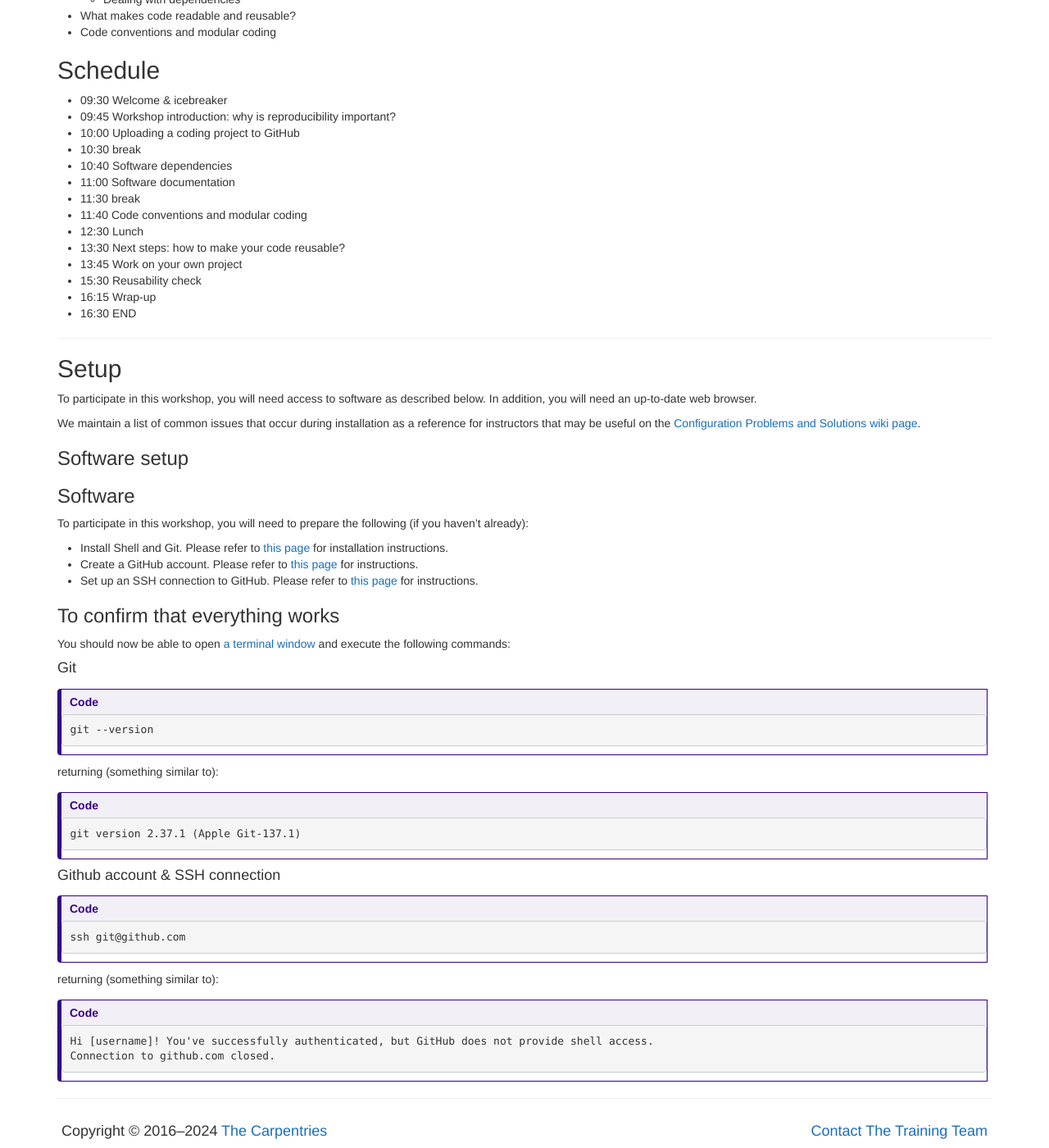
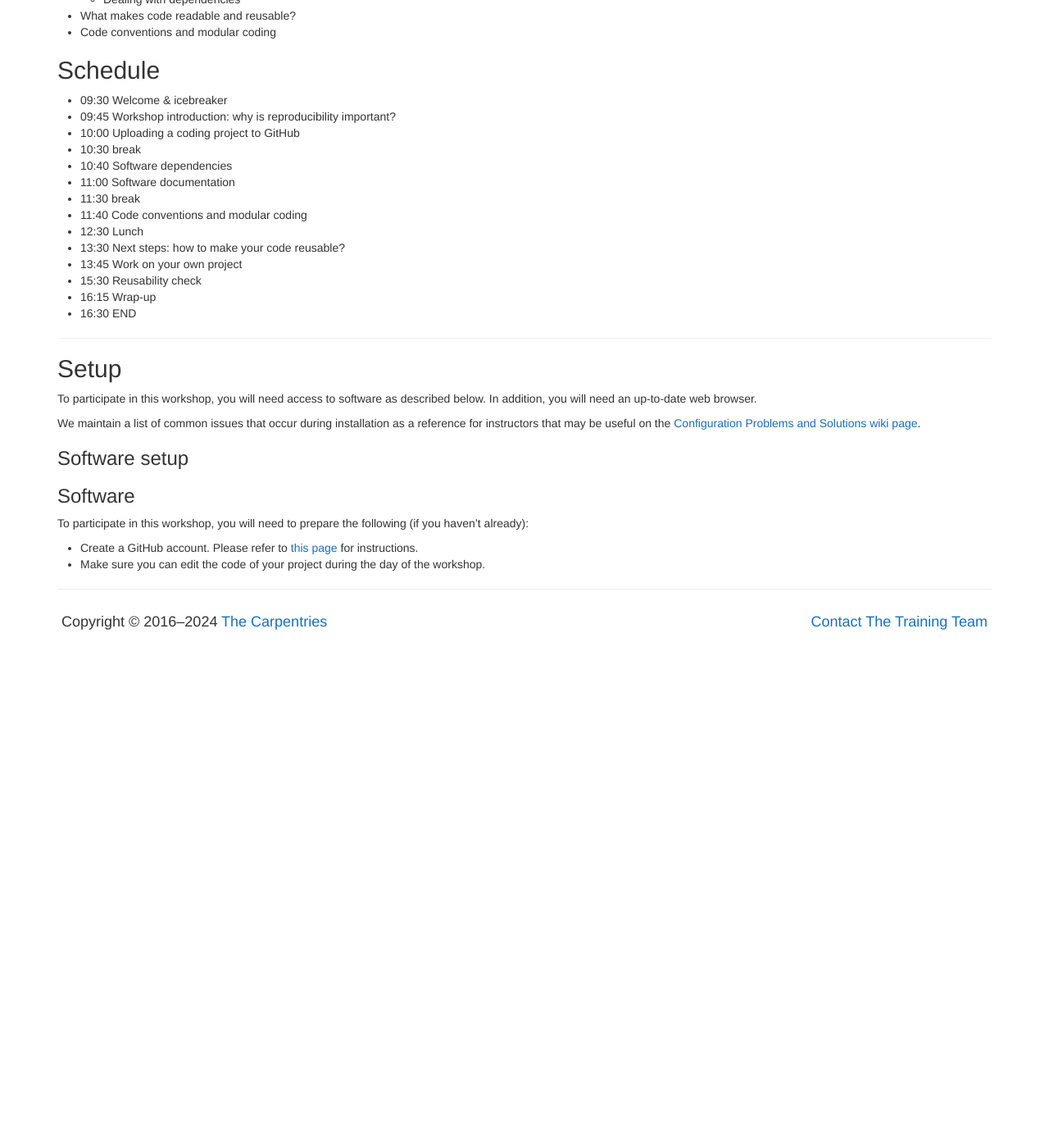
Before and after one commit to esciencecenter-digital-skills/2024-12-03-repro-essb, a Jekyll site: the page built from index.md, in a window 1280 px wide and 1400 px high, scrolled down 1786 px. Shown: the whole window at 82% size. Built offline with Jekyll 4.4.1, drawn with Linux system fonts in a browser that asks for light colours; after the commit the page ends 2565 px from its top, so only the background shows below that.

Commit message:
Remove setup irrelevant setup instrauctions

````diff
--- a/index.md
+++ b/index.md
@@ -455,32 +455,9 @@ during the workshop.
 ### Software
 
 To participate in this workshop, you will need to prepare the following (if you haven't already):
-- Install Shell and Git. Please refer to [this page](https://coderefinery.github.io/installation/git-in-terminal/#installation) for installation instructions.
 - Create a GitHub account. Please refer to [this page](https://coderefinery.github.io/installation/github/) for instructions.
-- Set up an SSH connection to GitHub. Please refer to [this page](https://coderefinery.github.io/installation/ssh/) for instructions.
+- Make sure you can edit the code of your project during the day of the workshop.
 
-### To confirm that everything works
-
-You should now be able to open [a terminal window](https://swcarpentry.github.io/shell-novice/#open-a-new-shell) and execute the following commands:
-
-#### Git
-```
-git --version
-```
-returning (something similar to):
-```
-git version 2.37.1 (Apple Git-137.1)
-```
-
-#### Github account & SSH connection
-```
-ssh git@github.com
-```
-returning (something similar to):
-```
-Hi [username]! You've successfully authenticated, but GitHub does not provide shell access.
-Connection to github.com closed.
-```
 
 {% comment %}
 For online workshops, the section below provides:
````
